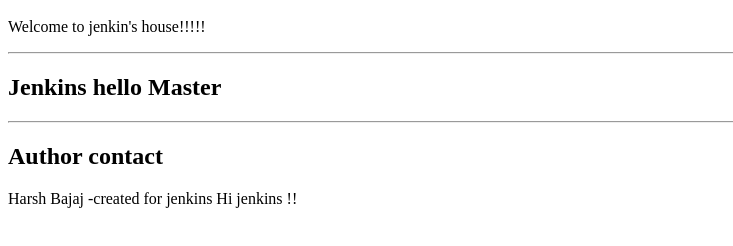
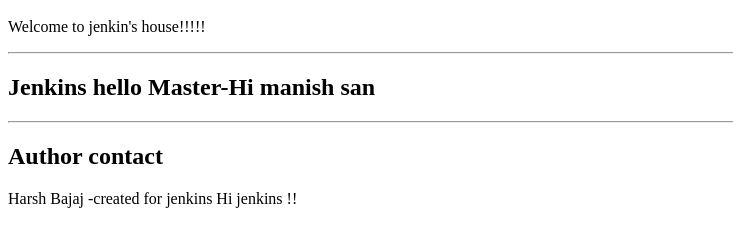
Before and after one commit to harshbajaj16/webapp, a plain HTML site: page index.html in a window 1280 px wide. Shown: the part 48-294 px from the top of the page, without its empty margins (0-733 px from the left). Drawn offline with Linux system fonts and the light colour scheme.

Commit message:
DOne changes

```diff
--- a/index.html
+++ b/index.html
@@ -9,7 +9,7 @@
 Welcome to jenkin's house!!!!!
 
 <P><HR>
-<H2>Jenkins hello Master</H2>
+<H2>Jenkins hello Master-Hi manish san</H2>
 
 
 <P><HR>
```
